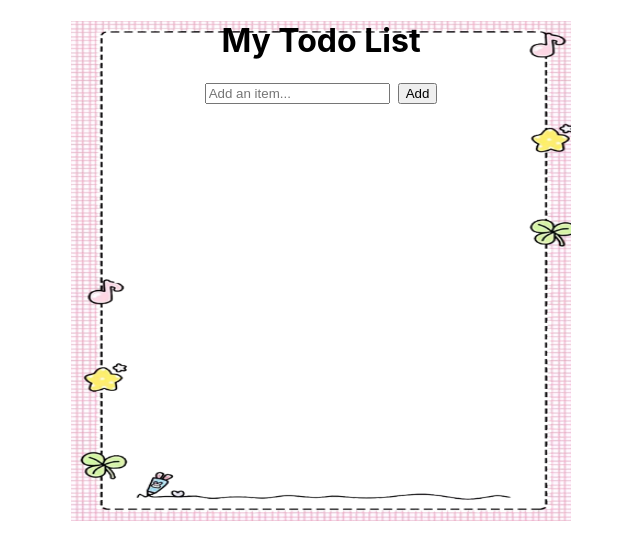
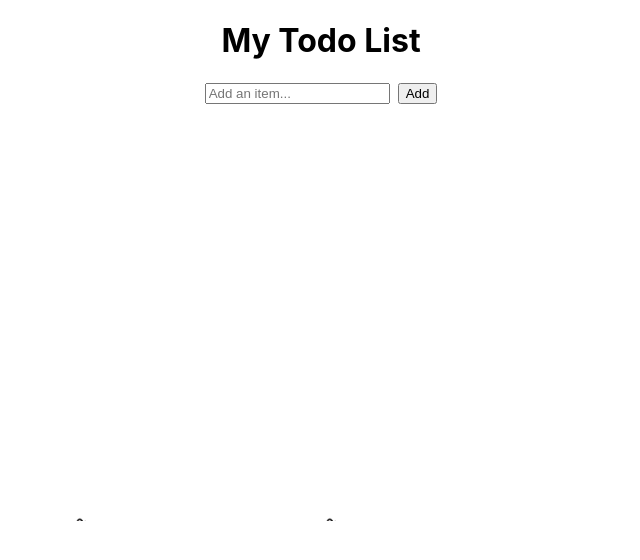
Before and after one commit to yasmins021/react-list, a React (Create React App) app: page / in a window 1280 px wide. Shown: the top 560 px of the page, without its empty margins (319-959 px from the left). Built offline with nearby package versions, Linux system fonts and the light colour scheme.

Commit message:
Update App.css

```diff
--- a/src/App.css
+++ b/src/App.css
@@ -5,7 +5,7 @@
   border-radius: 20px;
   height: 500px;
   width: 500px;
- border-image: url("border.png") 30 fill round;
+ border-image: url("border.png") 100 fill round;
 
 
 }
```
